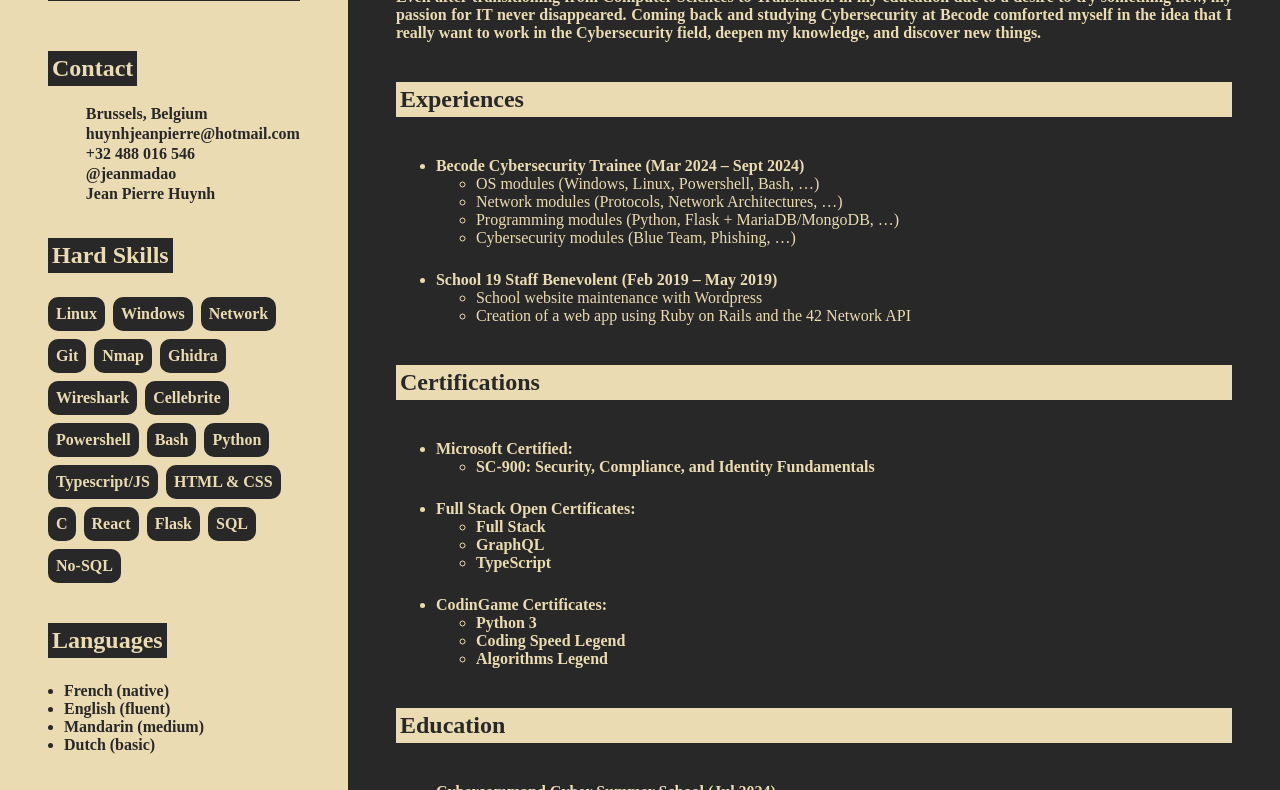
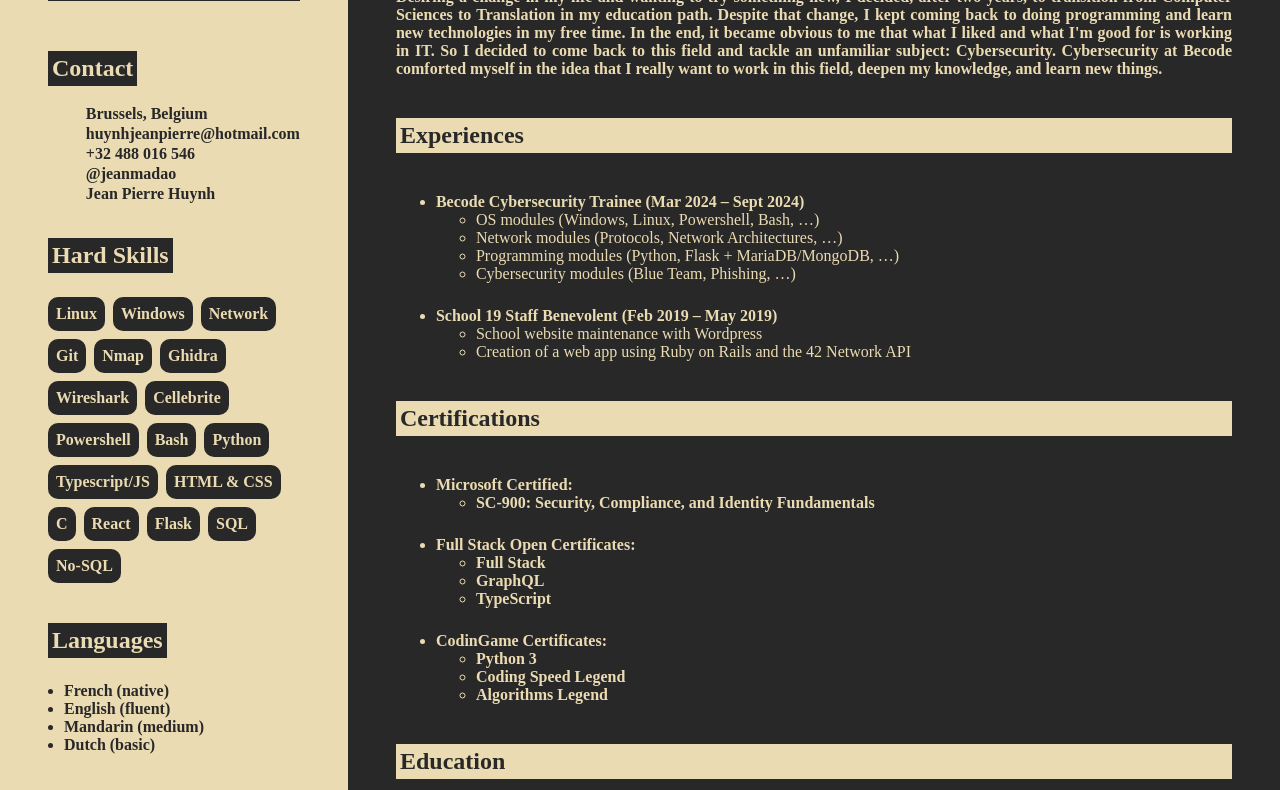
Before and after one commit to jeanmadao/CV, a plain HTML site: page index.html in a window 1280 px wide. Shown: the part 143-933 px from the top of the page. Drawn offline with Linux system fonts and the light colour scheme.

Commit message:
writing about me

```diff
--- a/index.html
+++ b/index.html
@@ -115,7 +115,15 @@
       <section class="path">
         <h2>About Me</h2>
         <p>
-          Even after transitioning from Computer Sciences to Translation in my education due to a desire to try something new, my passion for IT never disappeared. Coming back and studying Cybersecurity at Becode comforted myself in the idea that I really want to work in the Cybersecurity field, deepen my knowledge, and discover new things.
+	  Desiring a change in my life and wanting to try something new,
+	  I decided, after two years, to transition from Computer Sciences
+	  to Translation in my education path. Despite that change, I kept
+	  coming back to doing programming and learn new technologies in my
+	  free time. In the end, it became obvious to me that what I liked
+	  and what I'm good for is working in IT. So I decided to come back
+	  to this field and tackle an unfamiliar subject: Cybersecurity.
+	  Cybersecurity at Becode comforted myself in the idea that I really
+	  want to work in this field, deepen my knowledge, and learn new things.
         </p>
         <h2>Experiences</h2>
         <ul class ="path-list">
```
Also changed, not shown: 1 other file.
